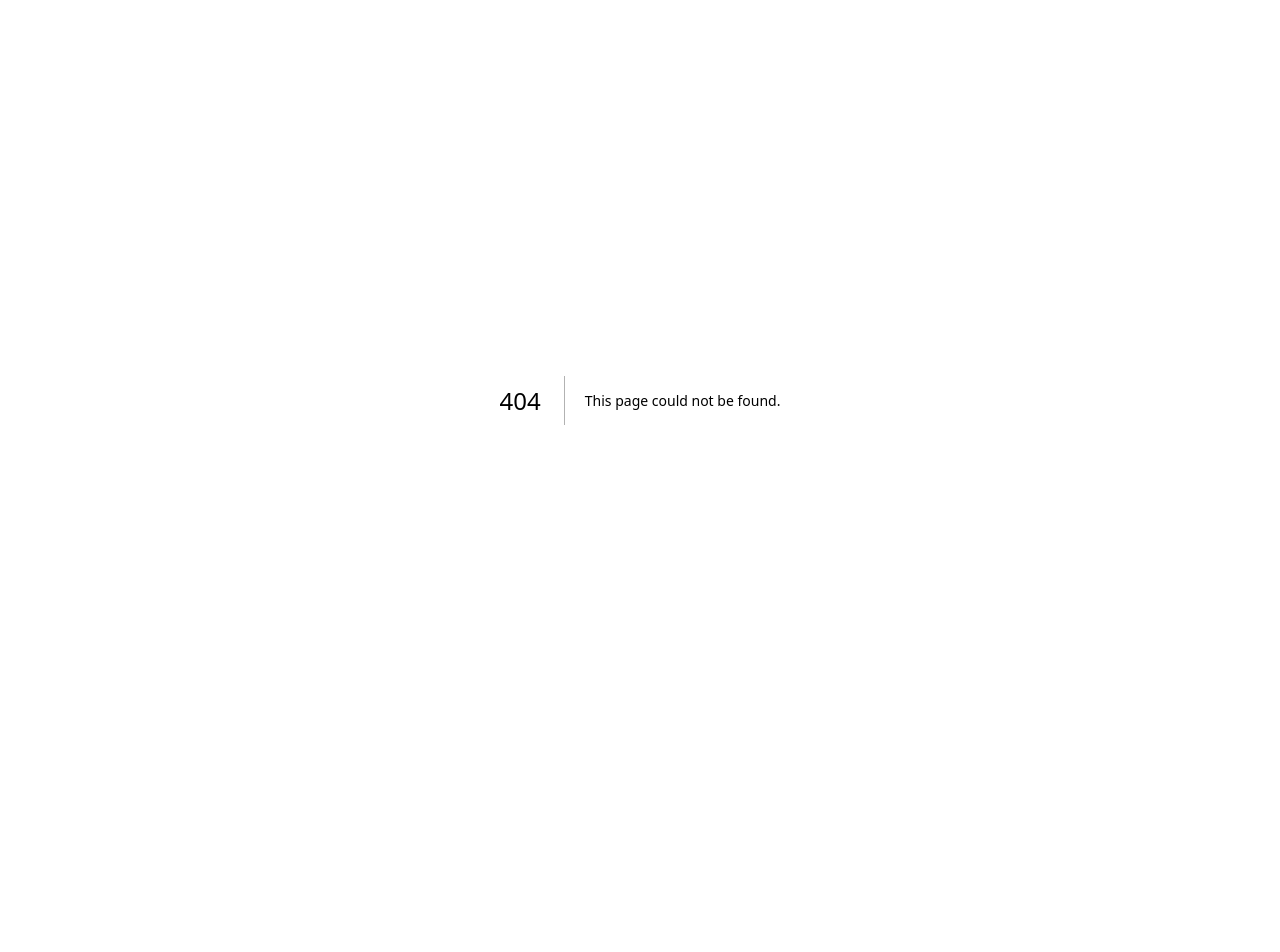
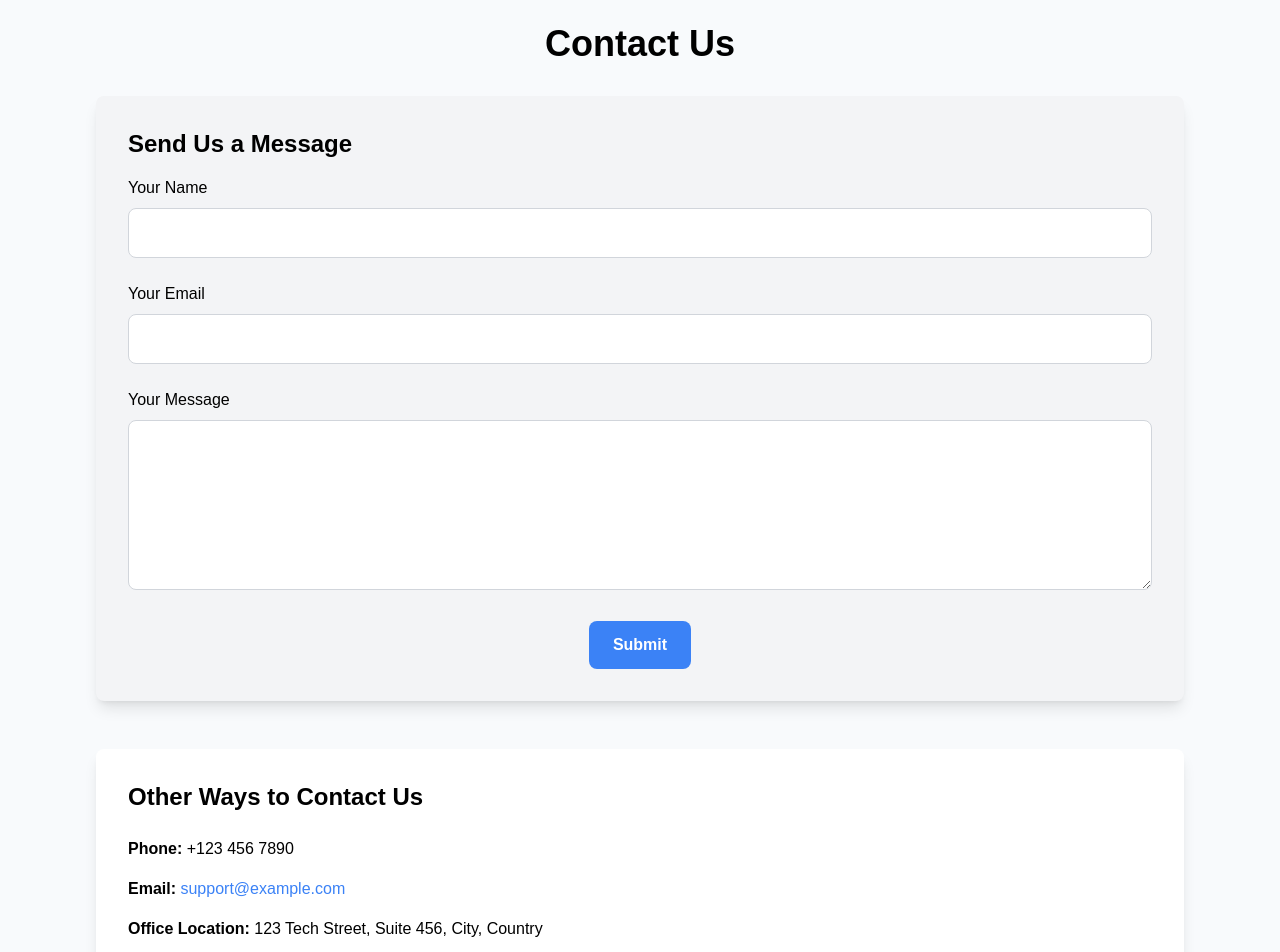
Before and after one commit to jakariamasum/CodeCompass-Client, a Next.js app: page /contact in a window 1280 px wide. Before the commit this address had no page. Shown: the top 952 px of the page. Before the commit the page ends 800 px from the top, so only its background shows below. Built offline with nearby package versions, Linux system fonts and the light colour scheme.

Commit message:
feat:news-feed

```diff
--- a/package.json
+++ b/package.json
@@ -10,6 +10,7 @@
   },
   "dependencies": {
     "@reduxjs/toolkit": "^2.2.7",
+    "framer-motion": "^11.11.1",
     "next": "14.2.13",
     "react": "^18",
     "react-dom": "^18",
--- /dev/null
+++ b/src/app/contact/page.tsx
@@ -0,0 +1,122 @@
+"use client";
+import { useForm, SubmitHandler } from "react-hook-form";
+
+type FormValues = {
+  name: string;
+  email: string;
+  message: string;
+};
+
+const ContactUs = () => {
+  const {
+    register,
+    handleSubmit,
+    formState: { errors },
+    reset,
+  } = useForm<FormValues>();
+
+  const onSubmit: SubmitHandler<FormValues> = (data) => {
+    console.log(data);
+    reset();
+  };
+
+  return (
+    <div className="px-2 lg:px-24 bg-slate-50 text-black mx-auto p-6">
+      <h1 className="text-4xl font-bold text-center mb-8">Contact Us</h1>
+
+      <div className="bg-gray-100 p-8 rounded-lg shadow-lg mb-12">
+        <h2 className="text-2xl font-semibold mb-4">Send Us a Message</h2>
+        <form onSubmit={handleSubmit(onSubmit)} className="space-y-6">
+          <div>
+            <label className="block mb-2 font-medium">Your Name</label>
+            <input
+              type="text"
+              {...register("name", { required: "Name is required" })}
+              className={`w-full p-3 border rounded-lg focus:outline-none focus:ring-2 ${
+                errors.name ? "border-red-500" : "border-gray-300"
+              }`}
+            />
+            {errors.name && (
+              <span className="text-red-500 text-sm">
+                {errors.name.message}
+              </span>
+            )}
+          </div>
+
+          <div>
+            <label className="block mb-2 font-medium">Your Email</label>
+            <input
+              type="email"
+              {...register("email", {
+                required: "Email is required",
+                pattern: {
+                  value: /^[\w-]+@([\w-]+\.)+[\w-]{2,4}$/,
+                  message: "Invalid email address",
+                },
+              })}
+              className={`w-full p-3 border rounded-lg focus:outline-none focus:ring-2 ${
+                errors.email ? "border-red-500" : "border-gray-300"
+              }`}
+            />
+            {errors.email && (
+              <span className="text-red-500 text-sm">
+                {errors.email.message}
+              </span>
+            )}
+          </div>
+
+          <div>
+            <label className="block mb-2 font-medium">Your Message</label>
+            <textarea
+              {...register("message", { required: "Message is required" })}
+              className={`w-full p-3 border rounded-lg focus:outline-none focus:ring-2 ${
+                errors.message ? "border-red-500" : "border-gray-300"
+              }`}
+              rows={6}
+            />
+            {errors.message && (
+              <span className="text-red-500 text-sm">
+                {errors.message.message}
+              </span>
+            )}
+          </div>
+
+          <div className="text-center">
+            <button
+              type="submit"
+              className="bg-blue-500 text-white px-6 py-3 rounded-lg hover:bg-blue-600 font-semibold"
+            >
+              Submit
+            </button>
+          </div>
+        </form>
+      </div>
+
+      <div className="bg-white p-8 rounded-lg shadow-lg">
+        <h2 className="text-2xl font-semibold mb-6">
+          Other Ways to Contact Us
+        </h2>
+        <div className="space-y-4">
+          <p>
+            <strong>Phone:</strong> +123 456 7890
+          </p>
+          <p>
+            <strong>Email:</strong>{" "}
+            <a
+              href="mailto:support@example.com"
+              className="text-blue-500 hover:underline"
+            >
+              support@example.com
+            </a>
+          </p>
+          <p>
+            <strong>Office Location:</strong> 123 Tech Street, Suite 456, City,
+            Country
+          </p>
+        </div>
+      </div>
+    </div>
+  );
+};
+
+export default ContactUs;
--- /dev/null
+++ b/src/app/news-feed/page.tsx
@@ -0,0 +1,134 @@
+"use client";
+import { useState } from "react";
+import { useForm } from "react-hook-form";
+import { FaSearch } from "react-icons/fa";
+import { motion } from "framer-motion";
+import Image from "next/image";
+
+const staticPosts = [
+  {
+    id: 1,
+    title: "Understanding React Hooks",
+    category: "Web",
+    image:
+      "https://i.ibb.co.com/MGhT0ds/tim-mossholder-V37i-Tr-YZz2-E-unsplash.jpg",
+    excerpt:
+      "Learn about useState, useEffect, and other powerful hooks in React.",
+  },
+  {
+    id: 2,
+    title: "AI in Healthcare",
+    category: "AI",
+    image:
+      "https://i.ibb.co.com/MGhT0ds/tim-mossholder-V37i-Tr-YZz2-E-unsplash.jpg",
+    excerpt:
+      "How AI is transforming the healthcare industry and improving patient outcomes.",
+  },
+  {
+    id: 3,
+    title: "Introduction to Kubernetes",
+    category: "DevOps",
+    image:
+      "https://i.ibb.co.com/MGhT0ds/tim-mossholder-V37i-Tr-YZz2-E-unsplash.jpg",
+    excerpt:
+      "Kubernetes is a game-changer for managing containers in the cloud. Here’s why.",
+  },
+  {
+    id: 4,
+    title: "Mastering Mobile App Development",
+    category: "Mobile",
+    image:
+      "https://i.ibb.co.com/MGhT0ds/tim-mossholder-V37i-Tr-YZz2-E-unsplash.jpg",
+    excerpt:
+      "Discover the best practices and tools for mobile app development.",
+  },
+];
+
+const NewsFeed = () => {
+  const [filteredPosts, setFilteredPosts] = useState(staticPosts);
+  const { register, handleSubmit } = useForm();
+
+  const handleSearch = ({ search }) => {
+    if (!search) {
+      setFilteredPosts(staticPosts);
+    } else {
+      const filtered = staticPosts.filter((post) =>
+        post.title.toLowerCase().includes(search.toLowerCase())
+      );
+      setFilteredPosts(filtered);
+    }
+  };
+
+  return (
+    <div className="px-2 lg:px-24 bg-slate-50 text-black mx-auto p-6">
+      <div className="flex justify-between items-center mb-8">
+        <h1 className="text-4xl font-extrabold text-gray-800">
+          Tech Tips & Tutorials
+        </h1>
+        <button className="bg-indigo-600 text-white px-6 py-2 rounded-full hover:bg-indigo-700">
+          Create Post
+        </button>
+      </div>
+
+      <div className="mb-10 flex items-center space-x-4">
+        <form onSubmit={handleSubmit(handleSearch)} className="flex-grow">
+          <div className="relative">
+            <input
+              type="text"
+              placeholder="Search tech tips..."
+              className="w-full p-3 rounded-full border focus:outline-none focus:ring-2 focus:ring-indigo-400"
+              {...register("search")}
+            />
+            <button
+              type="submit"
+              className="absolute right-4 top-2 text-gray-500"
+            >
+              <FaSearch size={20} />
+            </button>
+          </div>
+        </form>
+      </div>
+
+      {filteredPosts.map((post, idx) => (
+        <motion.div
+          key={post.id}
+          initial={{ opacity: 0, x: -100 }}
+          animate={{ opacity: 1, x: 0 }}
+          transition={{ delay: idx * 0.1 }}
+          className={`flex flex-col md:flex-row md:even:flex-row-reverse items-center mb-10 bg-white rounded-lg shadow-lg overflow-hidden ${
+            idx % 2 == 0 ? "border-t-4 border-indigo-600" : ""
+          }`}
+        >
+          <div className="md:w-1/3">
+            <Image
+              src={post.image}
+              alt={post.title}
+              className="object-cover w-full h-64 md:h-full"
+              width={100}
+              height={64}
+            />
+          </div>
+
+          <div className="md:w-2/3 p-6">
+            <h2 className="text-2xl font-semibold mb-2 text-gray-800">
+              {post.title}
+            </h2>
+            <p className="text-indigo-600 mb-4">{post.category}</p>
+            <p className="text-gray-600 leading-relaxed">{post.excerpt}</p>
+            <button className="mt-4 text-indigo-600 hover:underline">
+              Read More
+            </button>
+          </div>
+        </motion.div>
+      ))}
+
+      {filteredPosts.length === 0 && (
+        <div className="text-center py-8 text-gray-500">
+          <p>No posts found.</p>
+        </div>
+      )}
+    </div>
+  );
+};
+
+export default NewsFeed;
--- /dev/null
+++ b/src/components/ui/PostCard.tsx
@@ -0,0 +1,17 @@
+import { motion } from "framer-motion";
+
+const PostCard = ({ post }) => {
+  return (
+    <motion.div
+      className="bg-white shadow-lg rounded-lg p-6"
+      whileHover={{ scale: 1.03 }}
+    >
+      <h2 className="text-2xl font-semibold">{post.title}</h2>
+      <p className="text-gray-500">{post.category}</p>
+      <p className="mt-2">{post.excerpt}</p>
+      <button className="mt-4 text-blue-500 hover:underline">Read More</button>
+    </motion.div>
+  );
+};
+
+export default PostCard;
```
Also changed, not shown: 1 other file (tests, documents, lock files or other folders).
